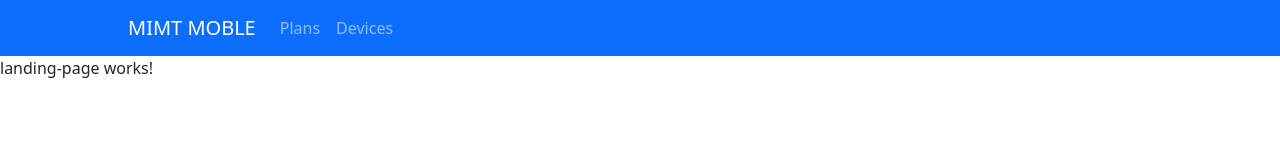
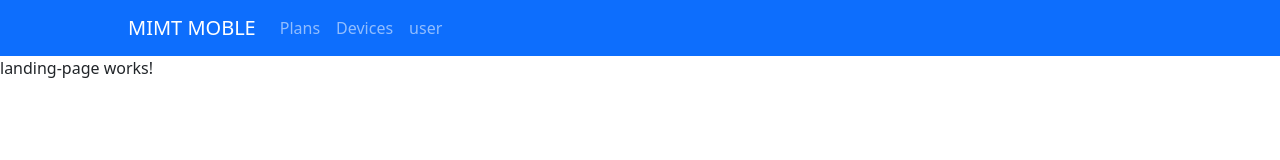
Before and after one commit to lhenig/MIMT-Mobile, an Angular app in the folder Skillstorm-P2/: page /landing in a window 1280 px wide. Shown: the top 160 px of the page. Built offline with nearby package versions, Linux system fonts and the light colour scheme.

Commit message:
working compleate nav bar `

```diff
--- a/Skillstorm-P2/angular.json
+++ b/Skillstorm-P2/angular.json
@@ -23,6 +23,7 @@
               "src/assets"
             ],
             "styles": [
+              "./node_modules/bootstrap/dist/css/bootstrap.min.css",
               "src/styles.css"
             ],
             "scripts": []
--- a/Skillstorm-P2/src/app/app.component.html
+++ b/Skillstorm-P2/src/app/app.component.html
@@ -12,9 +12,9 @@
   <div class="collapse navbar-collapse" id="navbarNavAltMarkup">
     <div class="navbar-nav">
 
-      <a class="nav-item nav-link navbar-custom" href="/plans">Plans</a>
+      <a class="nav-item nav-link navbar-custom" href="/Plans">Plans</a>
       <a class="nav-item nav-link navbar-custom" href="/Devices">Devices</a>
-
+      <a class="nav-item nav-link navbar-custom" href="/User">user</a>
     </div>
   </div>
 </nav>
```
Also changed, not shown: Skillstorm-P2/src/app/app-routing.module.ts (+9 -0 lines).
